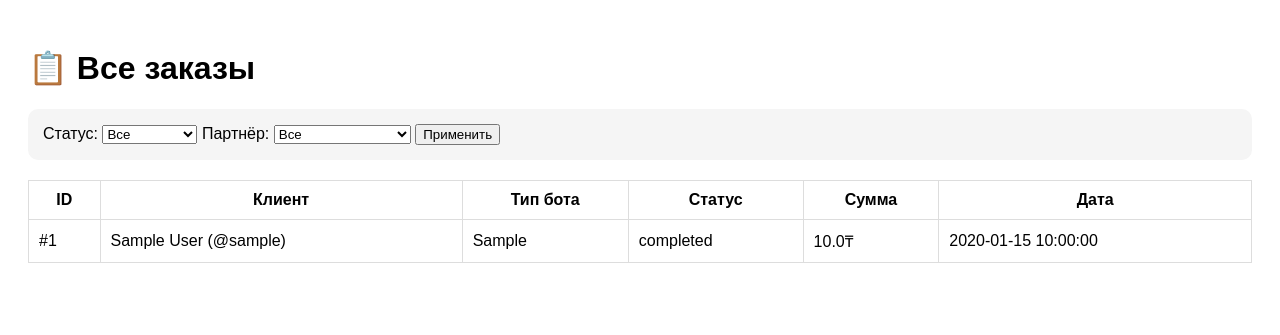
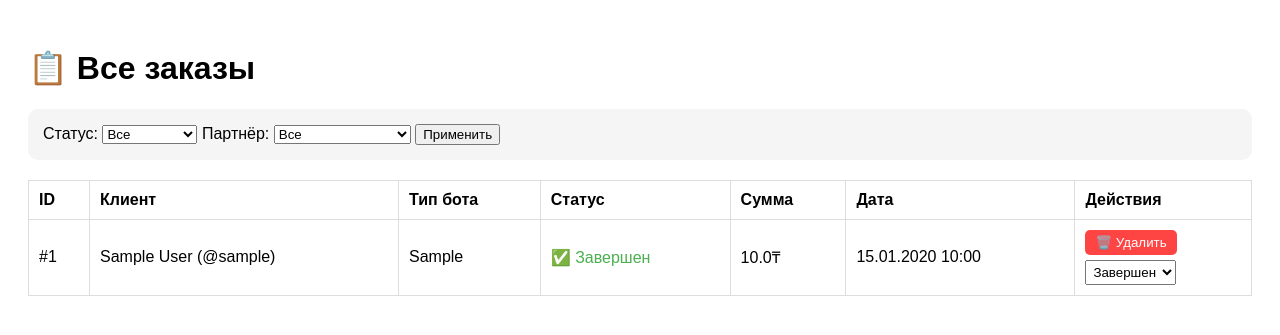
Before and after one commit to UnicornMan910/telegram-bot, a Flask app: page /orders in a window 1280 px wide. Shown: the top 335 px of the page. Run offline with Flask 3, Linux system fonts and the light colour scheme; tables that the repository leaves empty hold one stand-in row (values such as "Sample post"); parts of the project's set-up code (start-up, migrations or seed data) failed here and were passed over.

Commit message:
Update orders.html

```diff
--- a/templates/orders.html
+++ b/templates/orders.html
@@ -6,8 +6,21 @@
     <style>
         body { font-family: Arial; padding: 20px; }
         table { width: 100%; border-collapse: collapse; margin-top: 20px; }
-        th, td { padding: 10px; border: 1px solid #ddd; }
+        th, td { padding: 10px; border: 1px solid #ddd; text-align: left; }
         .filters { background: #f5f5f5; padding: 15px; border-radius: 10px; margin-bottom: 20px; }
+        .delete-btn {
+            background: #ff4444;
+            color: white;
+            border: none;
+            padding: 5px 10px;
+            border-radius: 5px;
+            cursor: pointer;
+        }
+        .delete-btn:hover { background: #cc0000; }
+        .status-new { color: #2196F3; }
+        .status-in_progress { color: #FF9800; }
+        .status-completed { color: #4CAF50; }
+        .status-archived { color: #9E9E9E; }
     </style>
 </head>
 <body>
@@ -21,6 +34,7 @@
                 <option value="new" {% if current_status == 'new' %}selected{% endif %}>Новые</option>
                 <option value="in_progress" {% if current_status == 'in_progress' %}selected{% endif %}>В работе</option>
                 <option value="completed" {% if current_status == 'completed' %}selected{% endif %}>Завершены</option>
+                <option value="archived" {% if current_status == 'archived' %}selected{% endif %}>Архив</option>
             </select>
 
             <label>Партнёр:</label>
@@ -38,6 +52,7 @@
     </div>
 
     <table>
+        <thead>
             <tr>
                 <th>ID</th>
                 <th>Клиент</th>
@@ -45,7 +60,10 @@
                 <th>Статус</th>
                 <th>Сумма</th>
                 <th>Дата</th>
+                <th>Действия</th>
             </tr>
+        </thead>
+        <tbody>
             {% for item in orders %}
             <tr>
                 <td>#{{ item.order.id }}</td>
@@ -58,11 +76,79 @@
                     {% endif %}
                 </td>
                 <td>{{ item.order.bot_type }}</td>
-            <td>{{ item.order.status }}</td>
+                <td class="status-{{ item.order.status }}">
+                    {% if item.order.status == 'new' %}🆕 Новый
+                    {% elif item.order.status == 'in_progress' %}⏳ В работе
+                    {% elif item.order.status == 'completed' %}✅ Завершен
+                    {% elif item.order.status == 'archived' %}🗄️ Архив
+                    {% else %}{{ item.order.status }}
+                    {% endif %}
+                </td>
                 <td>{{ item.order.amount }}{{ currency }}</td>
-            <td>{{ item.order.created_at }}</td>
+                <td>{{ item.order.created_at.strftime('%d.%m.%Y %H:%M') }}</td>
+                <td>
+                    <button class="delete-btn" onclick="deleteOrder({{ item.order.id }})"
+                            title="Удалить заказ">
+                        🗑️ Удалить
+                    </button>
+                    <br>
+                    <select onchange="updateStatus({{ item.order.id }}, this.value)"
+                            style="margin-top: 5px; padding: 3px;">
+                        <option value="new" {% if item.order.status == 'new' %}selected{% endif %}>Новый</option>
+                        <option value="in_progress" {% if item.order.status == 'in_progress' %}selected{% endif %}>В работе</option>
+                        <option value="completed" {% if item.order.status == 'completed' %}selected{% endif %}>Завершен</option>
+                        <option value="archived" {% if item.order.status == 'archived' %}selected{% endif %}>В архив</option>
+                    </select>
+                </td>
             </tr>
             {% endfor %}
+        </tbody>
     </table>
+
+    <script>
+    // Функция удаления заказа
+    function deleteOrder(orderId) {
+        if (confirm('❌ Удалить заказ #' + orderId + '?\nЭто действие нельзя отменить!')) {
+            fetch('/api/delete_order/' + orderId, {
+                method: 'DELETE',
+                headers: {
+                    'Content-Type': 'application/json'
+                }
+            })
+            .then(response => response.json())
+            .then(data => {
+                if (data.success) {
+                    alert('✅ ' + data.message);
+                    location.reload(); // Перезагрузить страницу
+                } else {
+                    alert('❌ Ошибка: ' + (data.message || data.error));
+                }
+            })
+            .catch(error => {
+                alert('❌ Ошибка сети: ' + error);
+            });
+        }
+    }
+
+    // Функция обновления статуса
+    function updateStatus(orderId, newStatus) {
+        fetch('/api/update_order_status/' + orderId, {
+            method: 'POST',
+            headers: {
+                'Content-Type': 'application/json'
+            },
+            body: JSON.stringify({ status: newStatus })
+        })
+        .then(response => response.json())
+        .then(data => {
+            if (data.success) {
+                // Автоматически обновляем строку
+                location.reload();
+            } else {
+                alert('❌ Ошибка обновления статуса');
+            }
+        });
+    }
+    </script>
 </body>
 </html>
```
Lines whose indentation alone changed are shown as unchanged.
